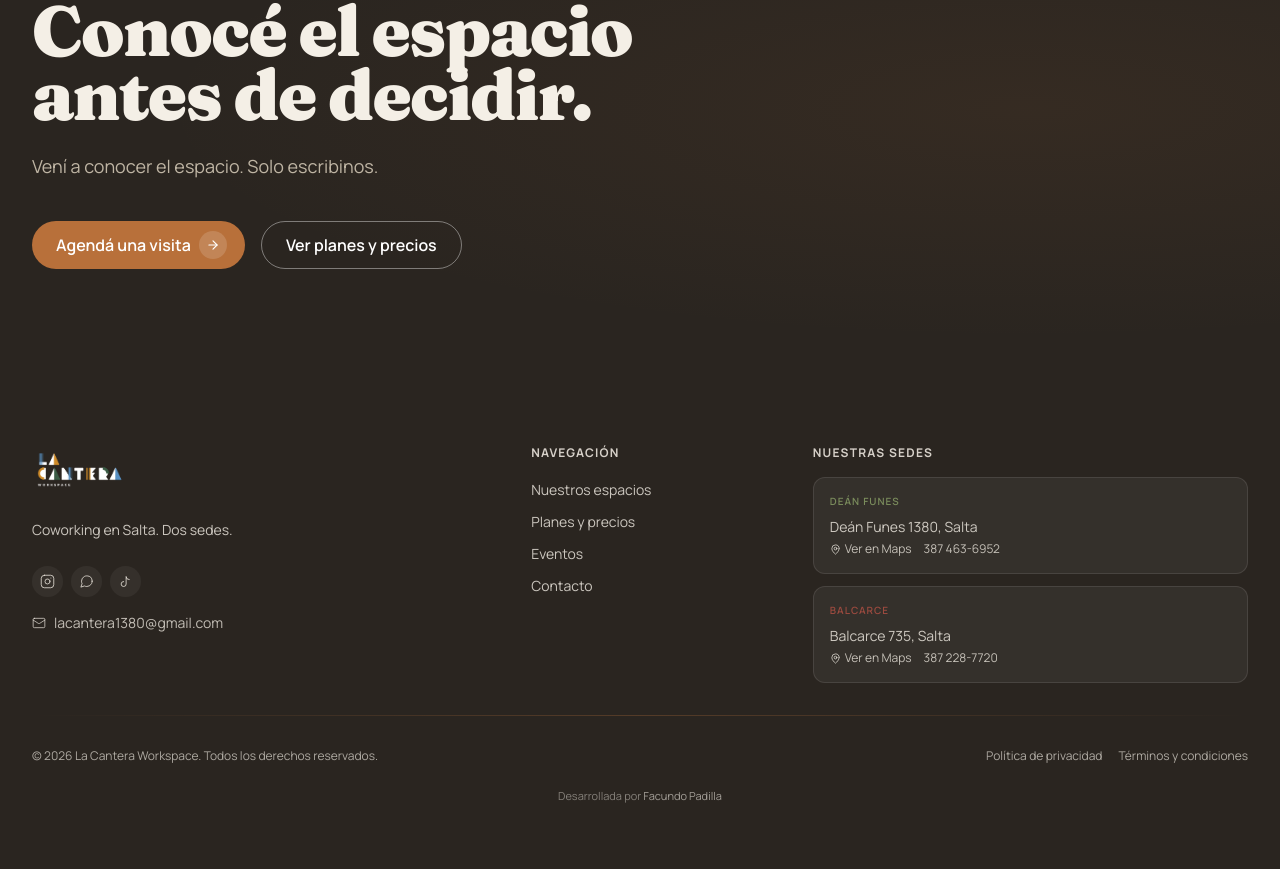
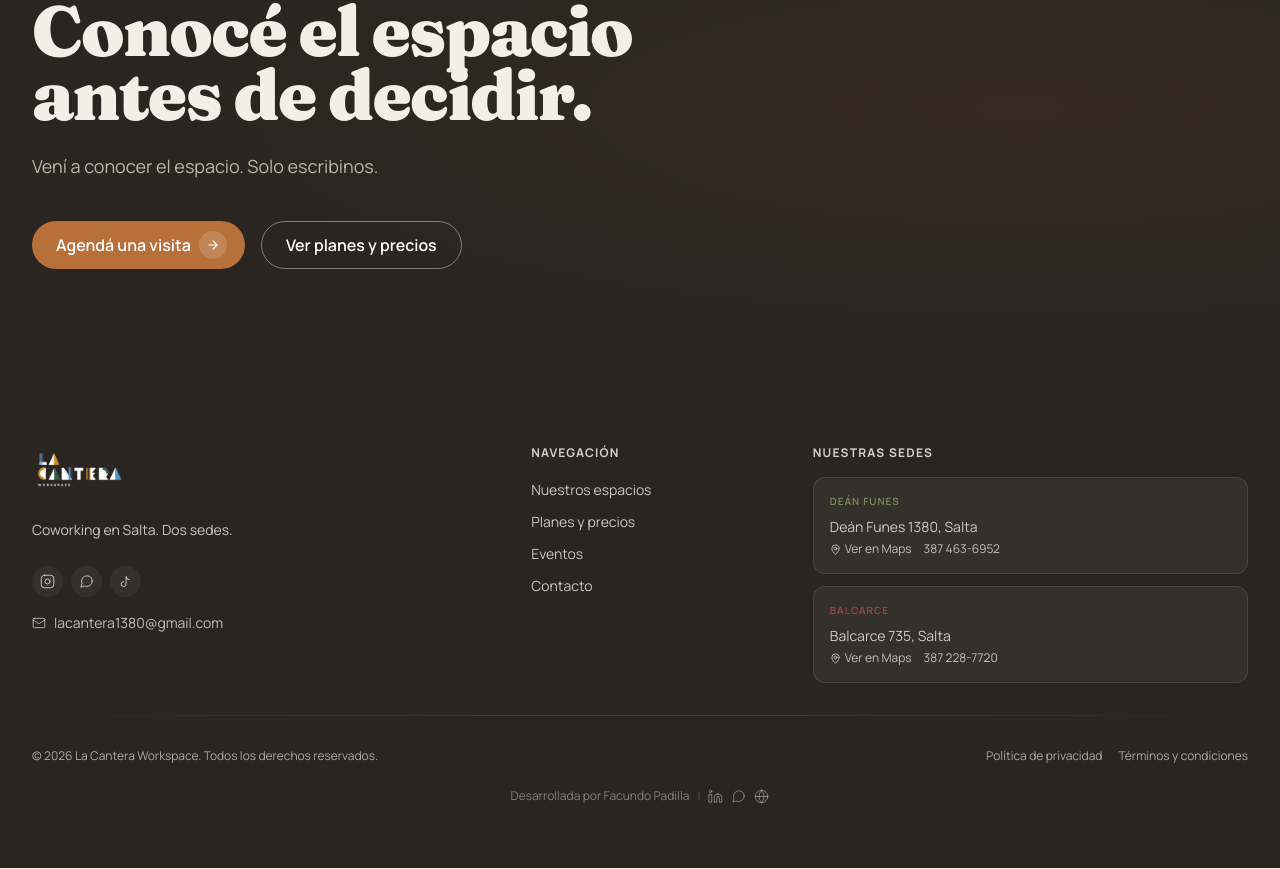
Before and after one commit to facundopadilla/lacantera, a Next.js app in the folder apps/web/: page / in a window 1280 px wide. Shown: the part 3690-4559 px from the top of the page. Built offline with nearby package versions, Linux system fonts and the light colour scheme; no server answers.

Commit message:
feat(web): agregar links del autor (LinkedIn, WhatsApp, web) en el crédito del footer

```diff
--- a/apps/web/src/components/layout/footer.tsx
+++ b/apps/web/src/components/layout/footer.tsx
@@ -69,6 +69,16 @@ function WhatsappIcon({ size = 14 }: { size?: number }) {
   return (
     <svg width={size} height={size} viewBox="0 0 24 24" fill="none" stroke="currentColor" strokeWidth="1.5" strokeLinecap="round" strokeLinejoin="round" aria-hidden>
       <path d="M21 11.5a8.38 8.38 0 0 1-.9 3.8 8.5 8.5 0 0 1-7.6 4.7 8.38 8.38 0 0 1-3.8-.9L3 21l1.9-5.7a8.38 8.38 0 0 1-.9-3.8 8.5 8.5 0 0 1 4.7-7.6 8.38 8.38 0 0 1 3.8-.9h.5a8.48 8.48 0 0 1 8 8v.5z" />
+    </svg>
+  );
+}
+
+function GlobeIcon({ size = 14 }: { size?: number }) {
+  return (
+    <svg width={size} height={size} viewBox="0 0 24 24" fill="none" stroke="currentColor" strokeWidth="1.5" strokeLinecap="round" strokeLinejoin="round" aria-hidden>
+      <circle cx="12" cy="12" r="10" />
+      <path d="M2 12h20" />
+      <path d="M12 2a15.3 15.3 0 0 1 4 10 15.3 15.3 0 0 1-4 10 15.3 15.3 0 0 1-4-10 15.3 15.3 0 0 1 4-10z" />
     </svg>
   );
 }
@@ -193,17 +203,37 @@ export function Footer() {
           </div>
         </div>
 
-        <p className="mt-6 text-center text-[11px] text-stone-cream/45">
-          Desarrollada por{" "}
+        <div className="mt-6 flex items-center justify-center gap-2 text-xs text-stone-cream/45">
+          <span>Desarrollada por Facundo Padilla</span>
+          <span className="text-stone-cream/25" aria-hidden>|</span>
+          <a
+            href="https://www.linkedin.com/in/facundopadilla"
+            target="_blank"
+            rel="noopener noreferrer"
+            aria-label="LinkedIn de Facundo Padilla"
+            className="hover:text-copper transition-colors"
+          >
+            <LinkedinIcon size={15} />
+          </a>
+          <a
+            href="https://wa.me/5493874829183"
+            target="_blank"
+            rel="noopener noreferrer"
+            aria-label="WhatsApp de Facundo Padilla"
+            className="hover:text-copper transition-colors"
+          >
+            <WhatsappIcon size={15} />
+          </a>
           <a
             href="https://facundopadilla.com"
             target="_blank"
             rel="noopener noreferrer"
-            className="text-stone-cream/60 hover:text-copper underline-offset-2 hover:underline transition-colors"
+            aria-label="Sitio web de Facundo Padilla"
+            className="hover:text-copper transition-colors"
           >
-            Facundo Padilla
+            <GlobeIcon size={15} />
           </a>
-        </p>
+        </div>
       </Container>
     </footer>
   );
```
